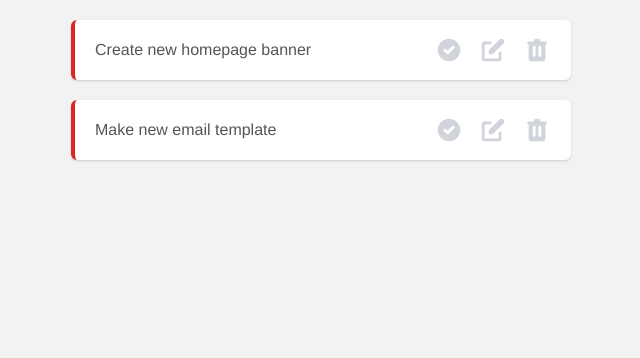
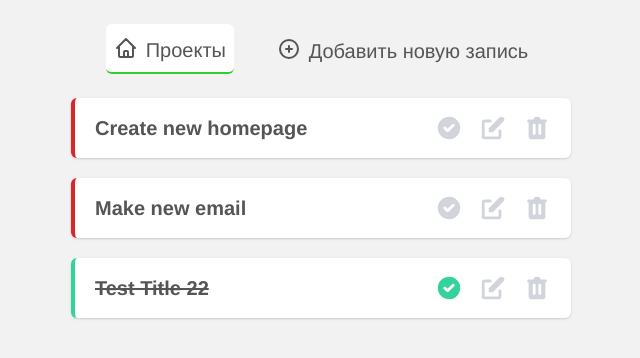
Before and after one commit to ztxone/simple-planner, a Vue app: page / in a window 1280 px wide. Shown: the top 358 px of the page, without its empty margins (319-959 px from the left). Built offline with nearby package versions, Linux system fonts and the light colour scheme; data requests are answered from the project's data file.

Commit message:
Added Update, Delete, New functional and components

```diff
--- a/data/db.json
+++ b/data/db.json
@@ -2,15 +2,21 @@
   "projects": [
     {
       "id": 1,
-      "title": "Create new homepage banner",
-      "details": "Lorem Lorem",
+      "title": "Create new homepage",
+      "details": "Lorem Lorem wref",
       "complete": false
     },
     {
       "id": 2,
-      "title": "Make new email template",
-      "details": "Lorem Lorem Ipsum Ipsum",
-      "complete": true
+      "title": "Make new email",
+      "details": "Lorem Lorem Ipsum Ipsum z czxc asdvf wsgs",
+      "complete": false
+    },
+    {
+      "title": "Test Title 22",
+      "details": "Test Description 222",
+      "complete": true,
+      "id": 3
     }
   ]
 }
--- a/src/App.vue
+++ b/src/App.vue
@@ -1,6 +1,14 @@
 <template>
+  <Navbar />
   <router-view />
 </template>
+<script>
+import Navbar from "@/components/Navbar.vue"
+
+export default {
+  components: { Navbar },
+}
+</script>
 
 <style>
 body {
--- /dev/null
+++ b/src/components/Navbar.vue
@@ -0,0 +1,57 @@
+<template>
+  <nav class="flex justify-evenly items-center my-6">
+    <router-link
+      :to="{ name: 'Home' }"
+      class="flex text-xl p-2 pt-3 rounded-md cursor-pointer"
+    >
+      <span class="mr-2"
+        ><svg
+          xmlns="http://www.w3.org/2000/svg"
+          class="h-6 w-6"
+          fill="none"
+          viewBox="0 0 24 24"
+          stroke="currentColor"
+        >
+          <path
+            stroke-linecap="round"
+            stroke-linejoin="round"
+            stroke-width="2"
+            d="M3 12l2-2m0 0l7-7 7 7M5 10v10a1 1 0 001 1h3m10-11l2 2m-2-2v10a1 1 0 01-1 1h-3m-6 0a1 1 0 001-1v-4a1 1 0 011-1h2a1 1 0 011 1v4a1 1 0 001 1m-6 0h6"
+          /></svg
+      ></span>
+      Проекты
+    </router-link>
+    <router-link
+      :to="{ name: 'AddProject' }"
+      class="flex text-xl p-2 pt-3 rounded-md cursor-pointer"
+    >
+      <span class="mr-2"
+        ><svg
+          xmlns="http://www.w3.org/2000/svg"
+          class="h-6 w-6"
+          fill="none"
+          viewBox="0 0 24 24"
+          stroke="currentColor"
+        >
+          <path
+            stroke-linecap="round"
+            stroke-linejoin="round"
+            stroke-width="2"
+            d="M12 9v3m0 0v3m0-3h3m-3 0H9m12 0a9 9 0 11-18 0 9 9 0 0118 0z"
+          /></svg
+      ></span>
+      Добавить новую запись
+    </router-link>
+  </nav>
+</template>
+
+<script>
+export default {}
+</script>
+
+<style>
+a.router-link-active {
+  border-bottom: 2px solid limegreen;
+  background-color: white;
+}
+</style>
--- a/src/components/SingleProject.vue
+++ b/src/components/SingleProject.vue
@@ -1,16 +1,27 @@
 <template>
   <div
     class="project my-5 mx-auto bg-white py-4 px-5 rounded-md shadow border-l-4 border-red-600"
+    :class="{ 'border-green-400': project.complete }"
   >
-    <div class="flex justify-between items-center">
-      <h3 @click="toggleDetails" class="cursor-pointer">
+    <div
+      @click.self="toggleDetails"
+      class="flex justify-between items-center cursor-pointer "
+    >
+      <h3
+        class="text-xl font-semibold"
+        :class="{ 'line-through': project.complete }"
+      >
         {{ project.title }}
       </h3>
       <div class="icons flex space-x-4">
-        <span
+        <span @click="toggleComplete"
           ><svg
             xmlns="http://www.w3.org/2000/svg"
-            class="h-7 w-7 cursor-pointer text-gray-300 hover:text-gray-600"
+            class="h-7 w-7 cursor-pointer text-gray-300"
+            :class="{
+              'text-green-400': project.complete,
+              'hover:text-gray-400': !project.complete,
+            }"
             viewBox="0 0 20 20"
             fill="currentColor"
           >
@@ -20,10 +31,13 @@
               clip-rule="evenodd"
             /></svg
         ></span>
+        <router-link
+          :to="{ name: 'EditProject', params: { id: this.project.id } }"
+        >
           <span
             ><svg
               xmlns="http://www.w3.org/2000/svg"
-            class="h-7 w-7 cursor-pointer text-gray-300 hover:text-gray-600"
+              class="h-7 w-7 cursor-pointer text-gray-300 hover:text-gray-400"
               viewBox="0 0 20 20"
               fill="currentColor"
             >
@@ -36,10 +50,12 @@
                 clip-rule="evenodd"
               /></svg
           ></span>
+        </router-link>
+
         <span @click="deleteProject"
           ><svg
             xmlns="http://www.w3.org/2000/svg"
-            class="h-7 w-7 cursor-pointer text-gray-300 hover:text-gray-600"
+            class="h-7 w-7 cursor-pointer text-gray-300 hover:text-gray-400"
             viewBox="0 0 20 20"
             fill="currentColor"
           >
@@ -51,7 +67,7 @@
         ></span>
       </div>
     </div>
-    <div class="details" v-if="showDetails">
+    <div class="details p-3" v-if="showDetails">
       <p>{{ project.details }}</p>
     </div>
   </div>
@@ -75,6 +91,15 @@ export default {
         .then(() => this.$emit("delete", this.project.id))
         .catch((err) => console.log(err.message))
     },
+    toggleComplete() {
+      fetch(this.uri, {
+        method: "PATCH",
+        headers: { "Content-Type": "application/json" },
+        body: JSON.stringify({ complete: !this.project.complete }),
+      })
+        .then(() => this.$emit("complete", this.project.id))
+        .catch((err) => console.log(err.message))
+    },
   },
 }
 </script>
--- a/src/router/index.js
+++ b/src/router/index.js
@@ -1,11 +1,24 @@
 import { createRouter, createWebHistory } from "vue-router"
 import Home from "../views/Home.vue"
+import AddProject from "../views/AddProject.vue"
+import EditProject from "../views/EditProject.vue"
 
 const routes = [
   {
     path: "/",
     name: "Home",
     component: Home,
+  },
+  {
+    path: "/add",
+    name: "AddProject",
+    component: AddProject,
+  },
+  {
+    path: "/projects/:id",
+    name: "EditProject",
+    component: EditProject,
+    props: true,
   },
 ]
 
--- /dev/null
+++ b/src/views/AddProject.vue
@@ -0,0 +1,63 @@
+<template>
+  <form
+    @submit.prevent="handleSubmit"
+    class="mt-10 flex flex-col items-center bg-white rounded-2xl p-8"
+  >
+    <label
+      class="flex self-start text-gray-400 my-6 text-xs uppercase font-bold"
+      >Заголовок:</label
+    >
+    <input
+      type="text"
+      v-model="title"
+      required
+      class="block p-2 w-full text-gray-300 focus:text-gray-500 box-border border-b border-gray-400  mb-4"
+    />
+    <label
+      class="flex self-start text-gray-400 my-6 text-xs uppercase font-bold"
+      >Описание:</label
+    >
+    <textarea
+      v-model="details"
+      required
+      class="block h-40 p-2 w-full text-gray-300 focus:text-gray-500 box-border border-b border-gray-400  mb-4"
+    ></textarea>
+    <button
+      class="mt-6 bg-green-400 text-white font-semibold py-3 px-5 rounded-2xl"
+    >
+      Добавить проект
+    </button>
+  </form>
+</template>
+
+<script>
+export default {
+  data() {
+    return {
+      title: "",
+      details: "",
+    }
+  },
+  methods: {
+    handleSubmit() {
+      let project = {
+        title: this.title,
+        details: this.details,
+        complete: false,
+      }
+
+      fetch("http://localhost:3000/projects", {
+        method: "POST",
+        headers: { "Content-Type": "application/json" },
+        body: JSON.stringify(project),
+      })
+        .then(() => {
+          this.$router.push("/")
+        })
+        .catch((err) => console.log(err))
+    },
+  },
+}
+</script>
+
+<style></style>
--- /dev/null
+++ b/src/views/EditProject.vue
@@ -0,0 +1,72 @@
+<template>
+  <h1 class="text-lg text-center">Редактировать запись:</h1>
+  <form
+    @submit.prevent="updateProject"
+    class="mt-4 flex flex-col items-center bg-white rounded-2xl p-8"
+  >
+    <label
+      class="flex self-start text-gray-400 my-6 text-xs uppercase font-bold"
+      >Заголовок:</label
+    >
+    <input
+      type="text"
+      v-model="title"
+      required
+      class="block p-2 w-full text-gray-300 focus:text-gray-500 box-border border-b border-gray-400  mb-4"
+    />
+    <label
+      class="flex self-start text-gray-400 my-6 text-xs uppercase font-bold"
+      >Описание:</label
+    >
+    <textarea
+      v-model="details"
+      required
+      class="block h-40 p-2 w-full text-gray-300 focus:text-gray-500 box-border border-b border-gray-400  mb-4"
+    ></textarea>
+    <button
+      class="mt-6 bg-green-400 text-white font-semibold py-3 px-5 rounded-2xl"
+    >
+      Сохранить изменения
+    </button>
+  </form>
+</template>
+
+<script>
+export default {
+  props: ["id"],
+  data() {
+    return {
+      title: "",
+      details: "",
+      uri: "http://localhost:3000/projects/" + this.id,
+    }
+  },
+  mounted() {
+    fetch(this.uri)
+      .then((res) => res.json())
+      .then((data) => {
+        this.title = data.title
+        this.details = data.details
+      })
+      .catch((err) => console.log(err))
+  },
+  methods: {
+    updateProject() {
+      fetch(this.uri, {
+        method: "PATCH",
+        headers: { "Content-Type": "application/json" },
+        body: JSON.stringify({
+          title: this.title,
+          details: this.details,
+        }),
+      })
+        .then(() => {
+          this.$router.push("/")
+        })
+        .catch((err) => console.log(err.message))
+    },
+  },
+}
+</script>
+
+<style></style>
--- a/src/views/Home.vue
+++ b/src/views/Home.vue
@@ -2,7 +2,11 @@
   <div class="">
     <div v-if="projects.length">
       <div v-for="project in projects" :key="project.id">
-        <SingleProject :project="project" @delete="handleDelete" />
+        <SingleProject
+          :project="project"
+          @delete="handleDelete"
+          @complete="handleComplete"
+        />
       </div>
     </div>
   </div>
@@ -31,6 +35,12 @@ export default {
         return project.id !== id
       })
     },
+    handleComplete(id) {
+      let p = this.projects.find((project) => {
+        return project.id === id
+      })
+      p.complete = !p.complete
+    },
   },
 }
 </script>
```
Lines whose indentation alone changed are shown as unchanged.
